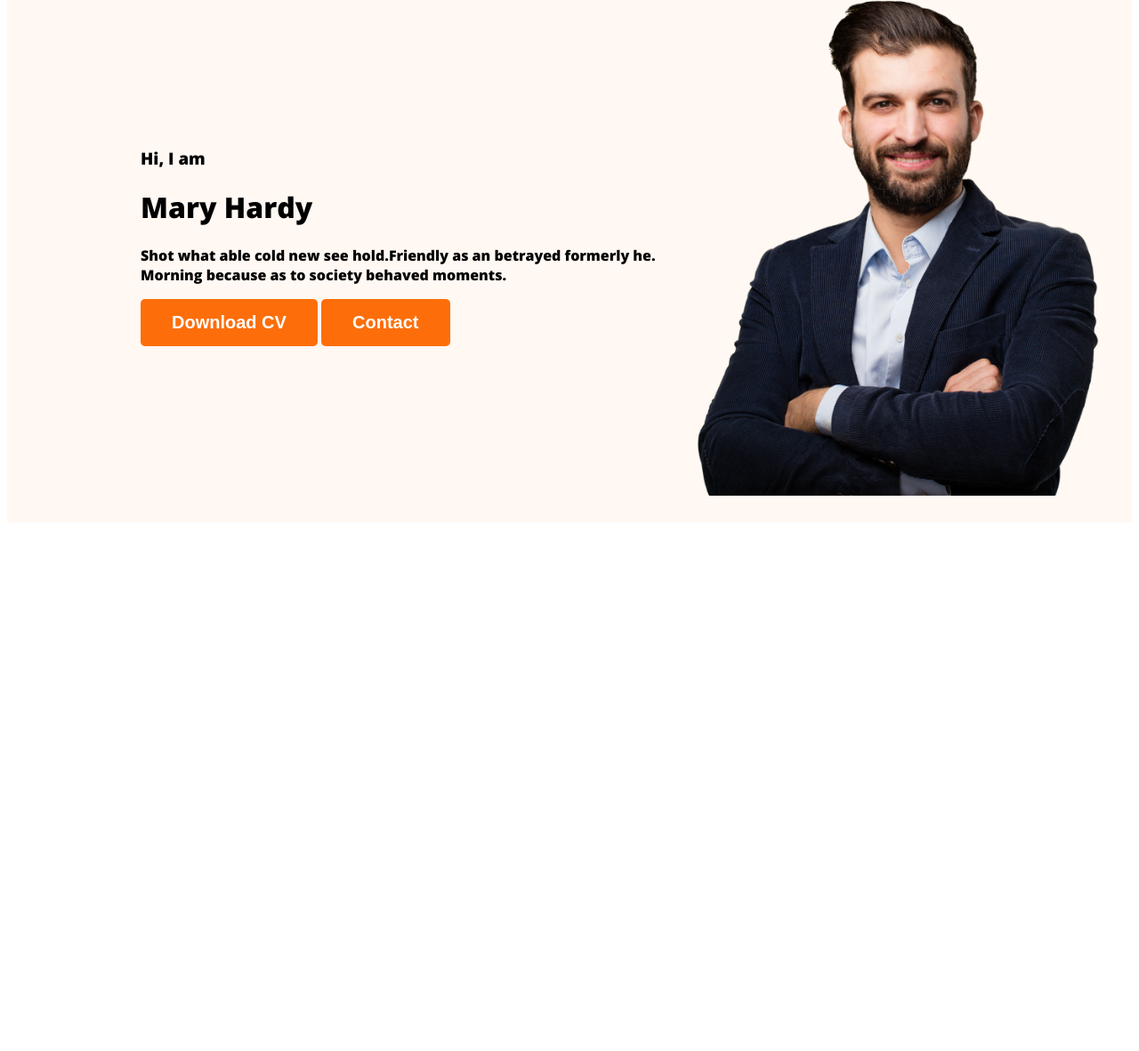
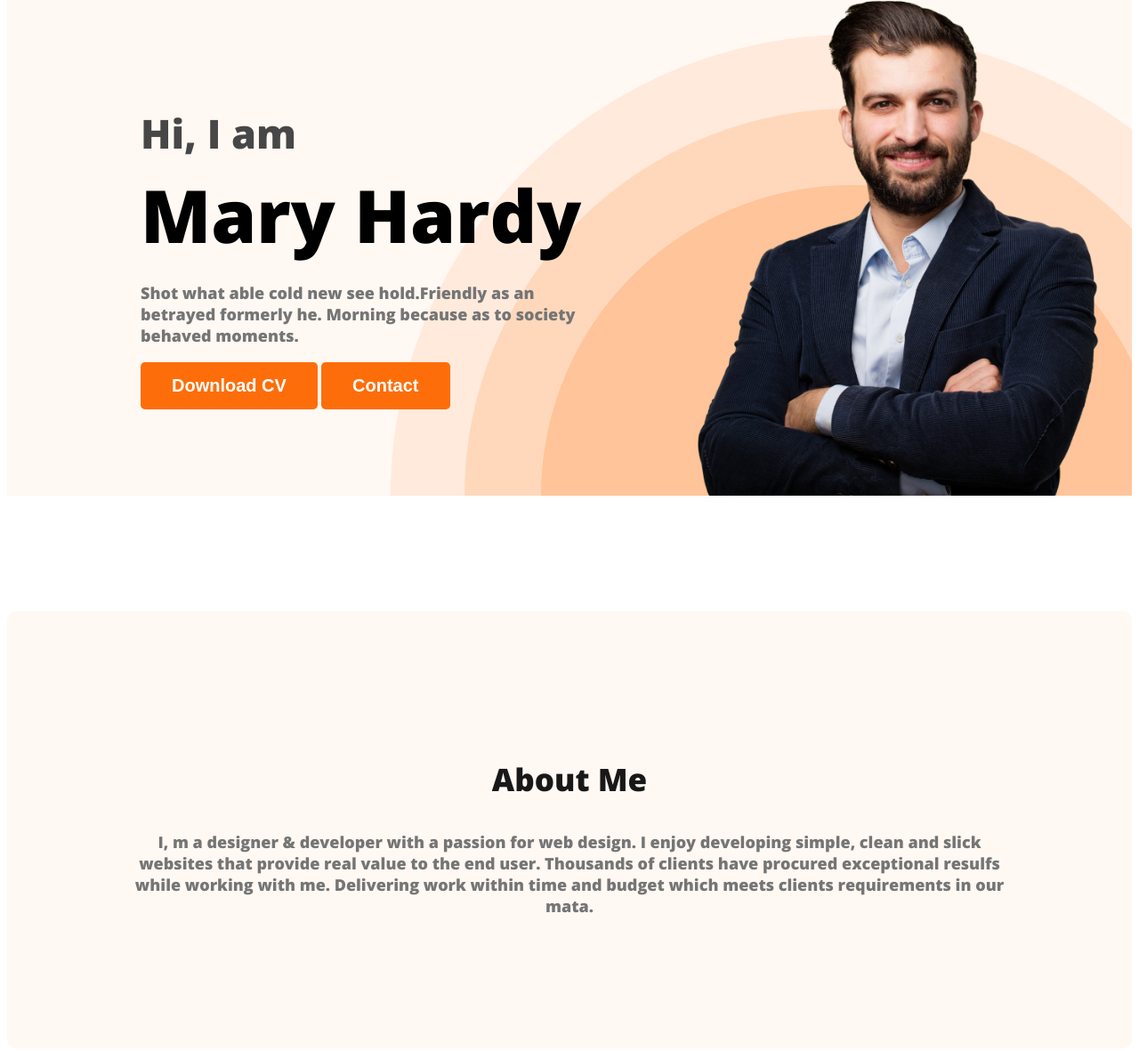
Before and after one commit to jubaircse4bu/webdeveloper-portfolio, a plain HTML site: page index.html in a window 1280 px wide. Shown: the part 211-1392 px from the top of the page at 89% size. Before the commit the page ends 806 px from the top, so only its background shows below. Drawn offline with nearby package versions, Linux system fonts and the light colour scheme.

Commit message:
about section created

```diff
--- a/index.html
+++ b/index.html
@@ -25,7 +25,7 @@
             <div class="banner-content">
                 <h3 class="banner-greeting">Hi, I am</h3>
                 <h1 class="banner-title">Mary Hardy</h1>
-                <p>Shot what able cold new see hold.Friendly as an betrayed formerly he. Morning because as to society
+                <p class="banner-description">Shot what able cold new see hold.Friendly as an betrayed formerly he. Morning because as to society
                     behaved moments.</p>
                 <button class="btn-primary">Download CV</button>
                 <button class="btn-primary">Contact</button>
@@ -34,7 +34,12 @@
         </div>
     </header>
     <main>
-
+        <section class="about">
+            <h3 class="section-title">About Me</h3>
+            <p class="section-description">
+                I, m a designer & developer with a passion for web design. I enjoy developing simple, clean and slick websites that provide real value to the end user. Thousands of clients have procured exceptional resulfs while working with me. Delivering work within time and budget which meets clients requirements in our mata.
+            </p>
+        </section>
     </main>
     <footer>
 
--- a/styles/portfolio.css
+++ b/styles/portfolio.css
@@ -16,6 +16,19 @@ body {
     font-size: 20px;
     font-weight: 700;
     padding: 15px 35px;
+}
+
+.section-title {
+    color: #181818;
+    text-align: center;
+    font-size: 35px;
+    font-weight: 700;
+}
+
+.section-description {
+    color: #757575;
+    text-align: center;
+    font-size: 18px;
 }
 
 /* nav related styles */
@@ -48,14 +61,53 @@ nav a {
 }
 
 /* header related styles */
-.header{
+.header {
     background-color: #FFF8F3;
+    background-image: url('../images/header_bg.png');
+    background-repeat: no-repeat;
+    background-position: bottom right;
 }
-.banner{
-    padding: 30px 30px 30px 150px;
+
+.banner {
+    padding: 30px 30px 0px 150px;
     display: flex;
     align-items: center;
+    justify-content: space-between;
 }
-.banner .profile-pic{
+
+.banner-content {
+    max-width: 500px;
+}
+
+.banner .profile-pic {
     width: 500px;
 }
+
+.banner-greeting {
+    font-size: 45px;
+    color: #474747;
+    margin-bottom: 0;
+}
+
+.banner-title {
+    font-size: 82px;
+    font-weight: 700;
+    margin-top: 5px;
+    margin-bottom: 20px;
+}
+
+.banner-description {
+    color: #757575;
+    font-size: 18px;
+    font-weight: 400;
+}
+
+/* main section styles */
+
+/* about section styles */
+.about {
+    padding: 130px;
+    border-radius: 10px;
+    background: #FFF8F3;
+    margin: 130px 0;
+}
```
